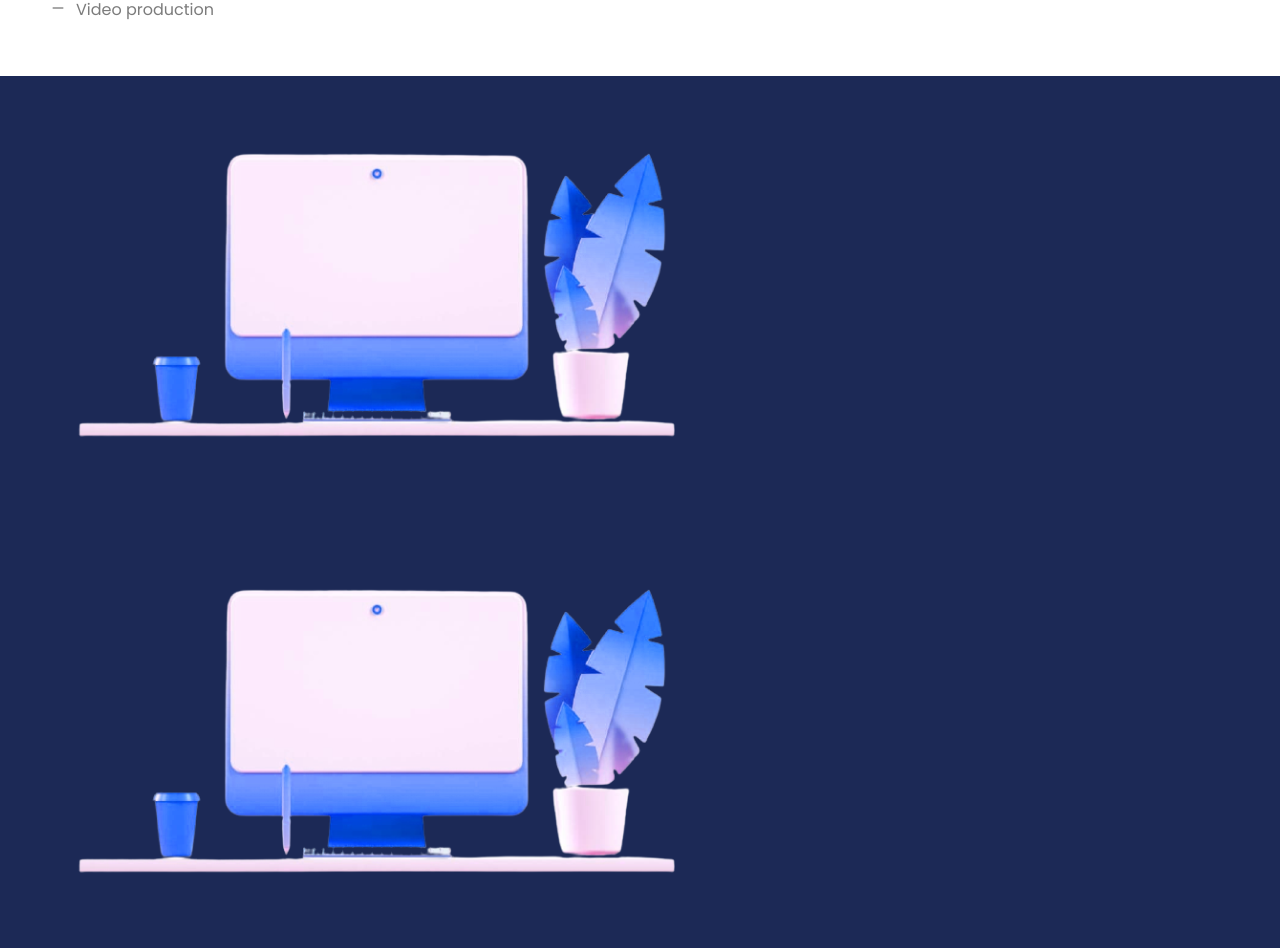
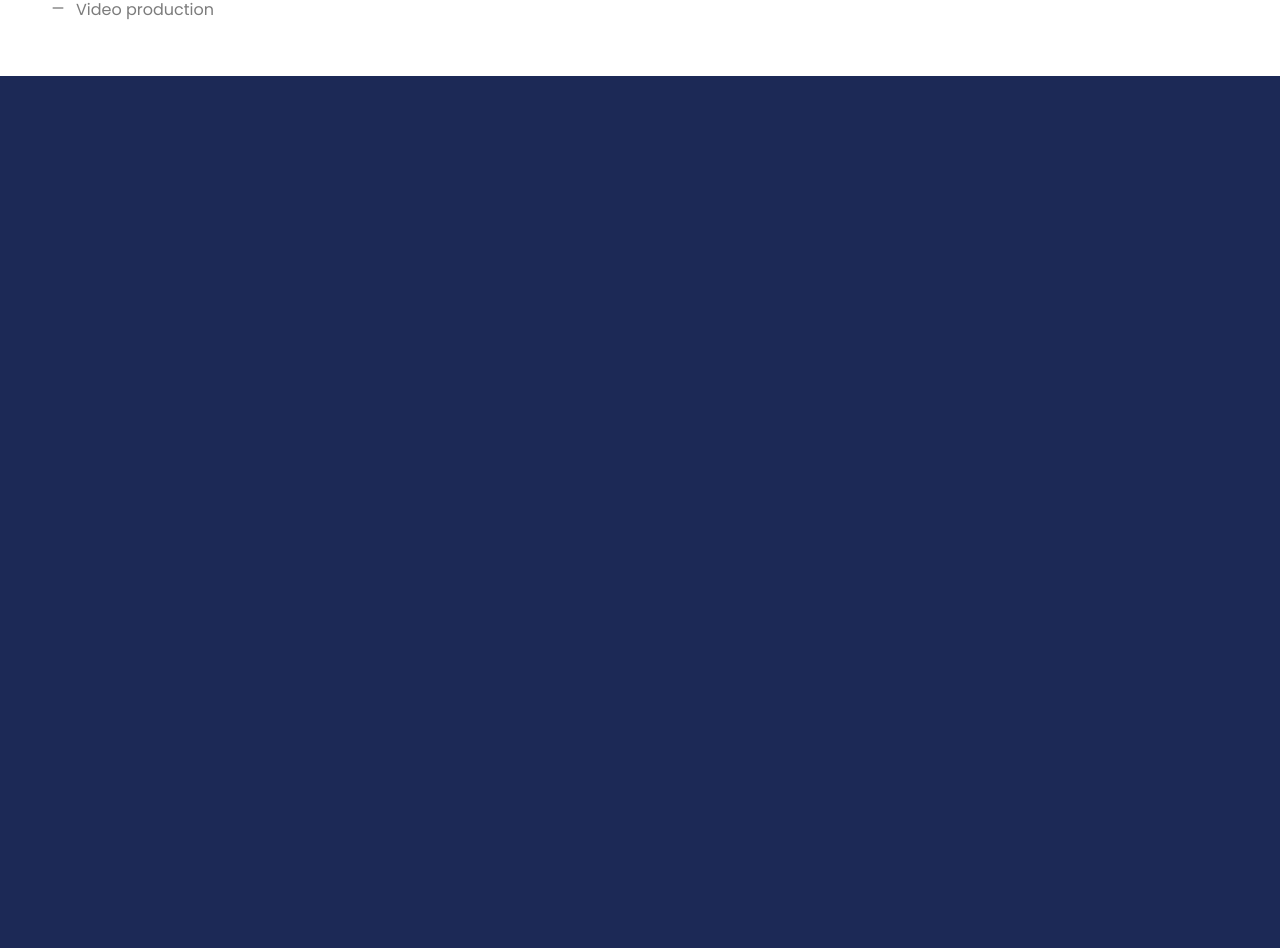
Before and after one commit to amar23456/adstoriav2, a React (Create React App) app: page /services in a window 1280 px wide. Shown: the part 595-1547 px from the top of the page. Built offline with nearby package versions, Linux system fonts and the light colour scheme.

Commit message:
some animation

```diff
--- a/src/pages/About.js
+++ b/src/pages/About.js
@@ -2,6 +2,7 @@ import React from 'react'
 import Header from '../components/Header'
 
 import Fade from 'react-reveal/Fade';
+import Pulse from 'react-reveal/Pulse';
 
 function About() {
     return (
--- a/src/pages/Services.js
+++ b/src/pages/Services.js
@@ -6,6 +6,8 @@ import ServicesBrand from '../assets/images/services-brand.png'
 import Header from '../components/Header'
 
 import { MdOutlineHorizontalRule } from 'react-icons/md'
+import Fade from 'react-reveal/Fade';
+import Pulse from 'react-reveal/Pulse';
 
 function Services() {
     return (
@@ -17,12 +19,13 @@ function Services() {
             <Header />
 
             <div className="hero">
-                <h1>OUR CAPABILITIES</h1>
+                <Fade><Pulse><h1>OUR CAPABILITIES</h1></Pulse></Fade>
             </div>
 
             <div className="main_services">
 
                 <div className="main_services--item">
+                <Fade left>
                     <div className="main_services--item--top">
                         <div className="main_services--item--top--number">
                             1
@@ -52,19 +55,21 @@ function Services() {
                         </div>
 
                     </div>
+                    </Fade>
                 </div>
 
 
                 <div className="main_services--item bg-color none-mobile">
-                    <img src={ServicesBrand} alt="" />
+                <Fade right><img src={ServicesBrand} alt="" /></Fade>
                 </div>
 
 
                 <div className="main_services--item bg-color none-mobile">
-                    <img src={ServicesBrand} alt="" />
+                <Fade left><img src={ServicesBrand} alt="" /></Fade>
                 </div>
 
                 <div className="main_services--item">
+                <Fade right>
                     <div className="main_services--item--top">
                         <div className="main_services--item--top--number empty-number">
                             2
@@ -94,6 +99,7 @@ function Services() {
                         </div>
 
                     </div>
+                    </Fade>
                 </div>
 
                 <div className="main_services--item">
```
